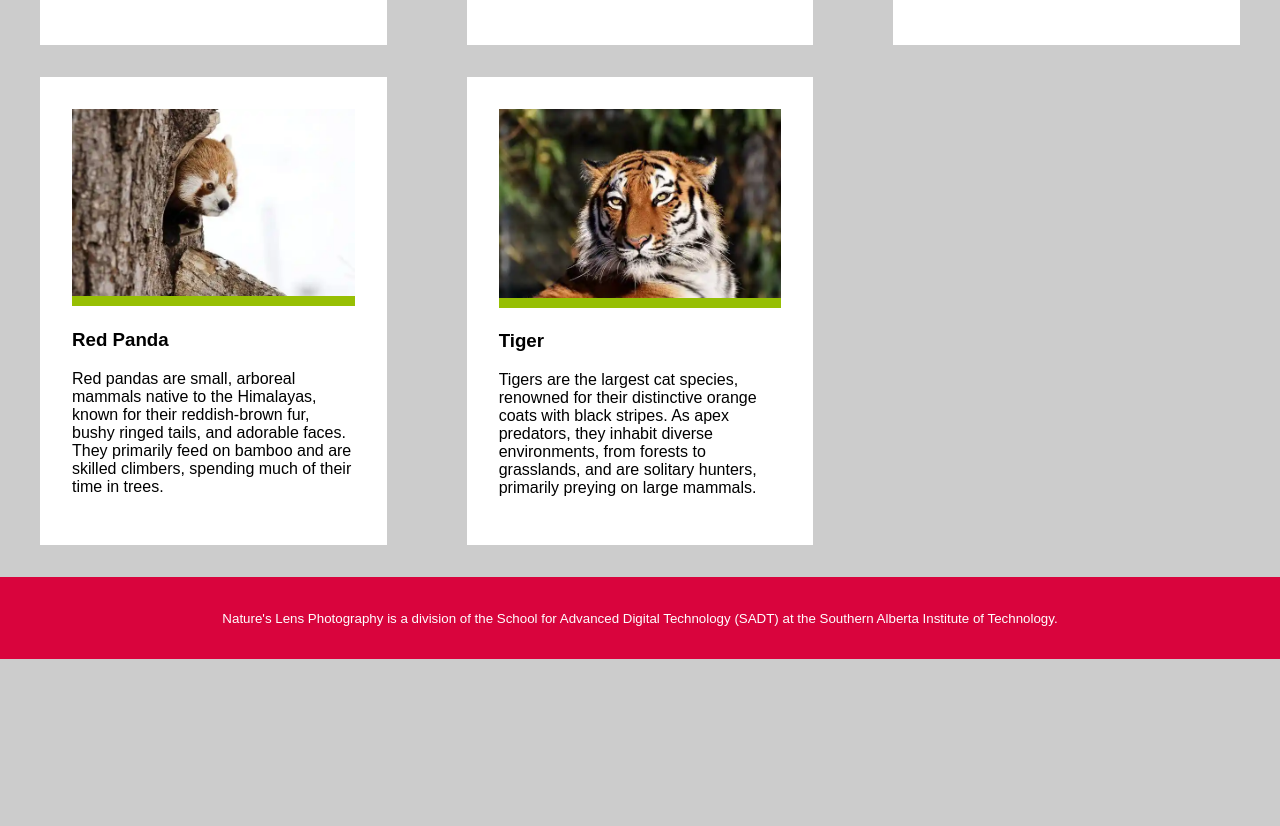
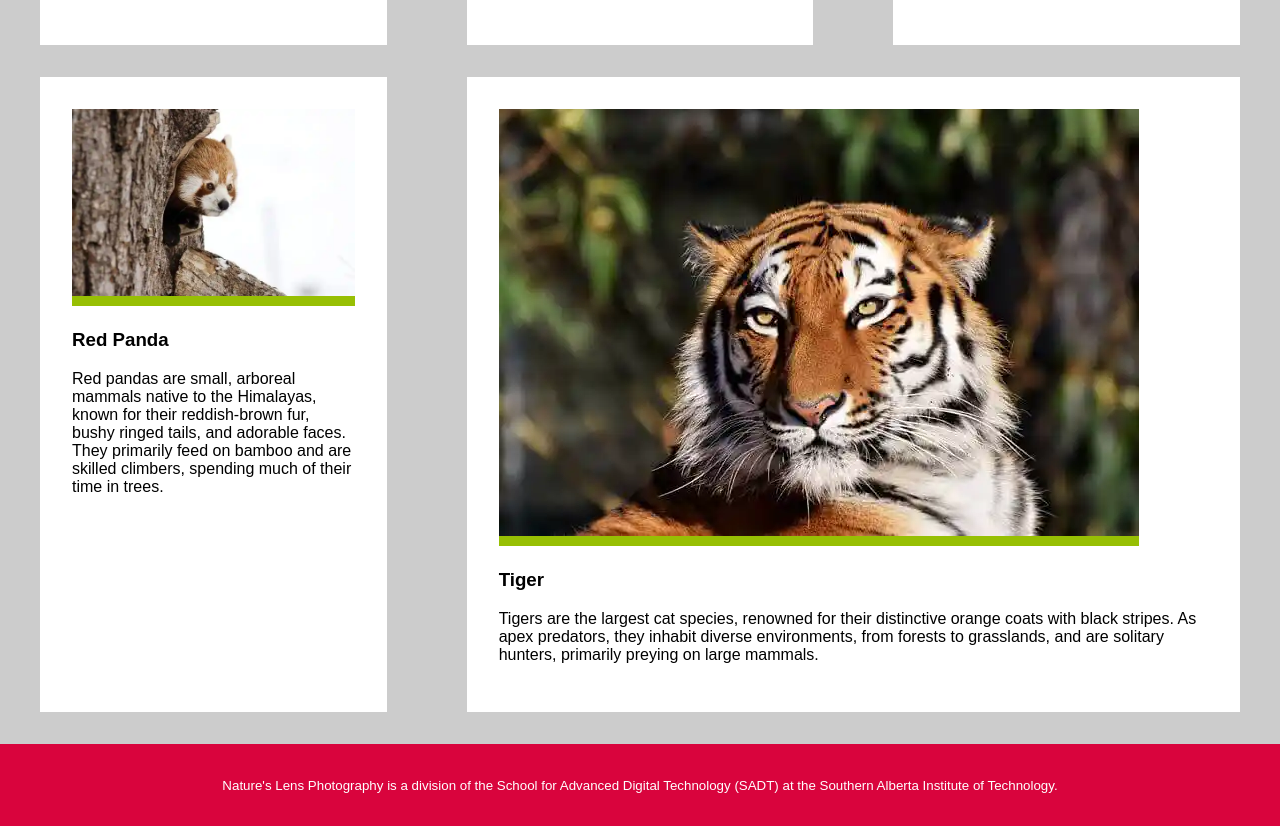
Before and after one commit to xitohshi/Photo-Gallery-assignment, a plain HTML site: page index.html in a window 1280 px wide. Shown: the part 1843-2669 px from the top of the page. Before the commit the page ends 2502 px from the top, so only its background shows below. Drawn offline with Linux system fonts and the light colour scheme.

Commit message:
spanned the last figure
Spanned the last figure from the main body to take up 2 spaces in the grid

```diff
--- a/styles.css
+++ b/styles.css
@@ -46,7 +46,7 @@ h2{
 
 #gallery-container{
     display: grid;
-    grid-template-columns: 1fr 1fr 1fr;
+    grid-template-columns: repeat(3, 1fr);
     margin-bottom: 1rem;
 }
 
@@ -54,11 +54,17 @@ h2{
     max-width: 100%;
     height: auto;
     border-bottom: solid 10px #97bf04;
+    margin: 0 auto;
 }
 
 #gallery-container figure{
     background-color: #ffffff;
     padding: 2rem;
+}
+
+#gallery-container figure:last-child{
+    grid-column: span 2;
+
 }
 
 footer{
```
